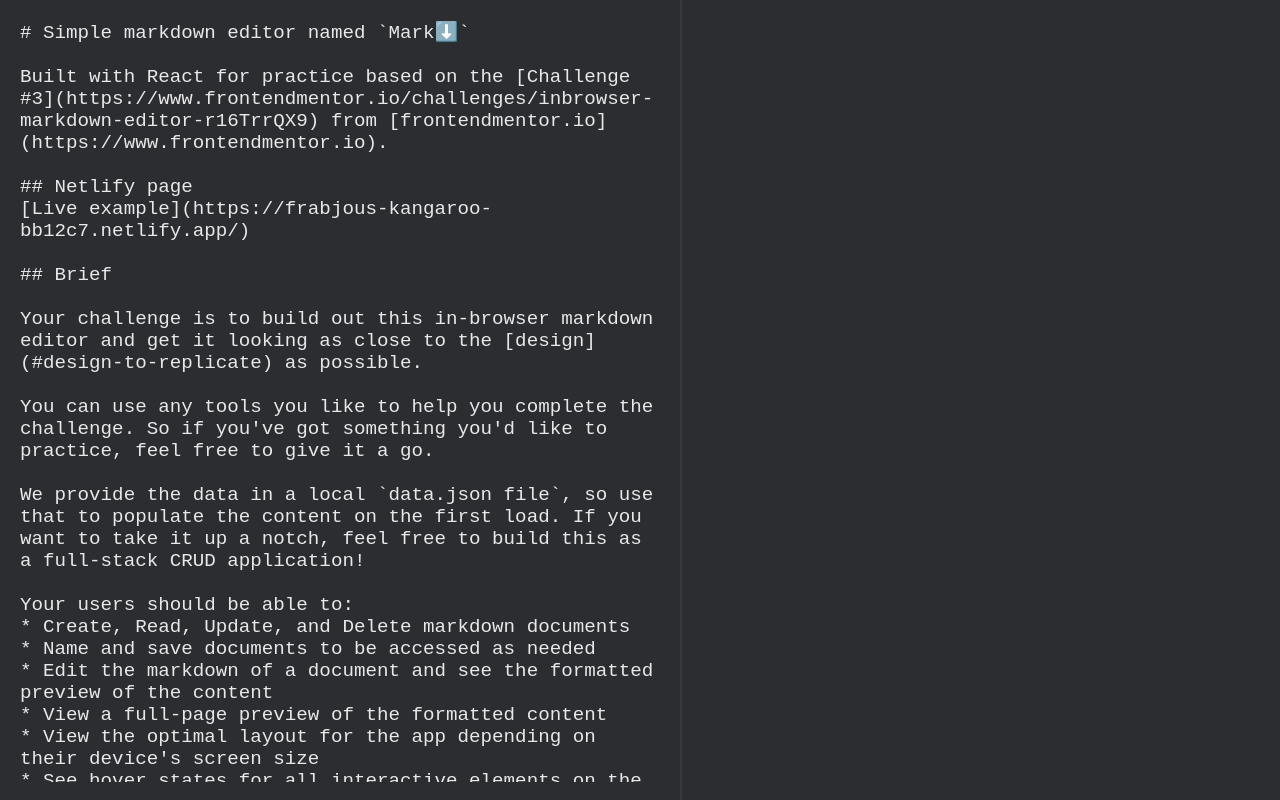
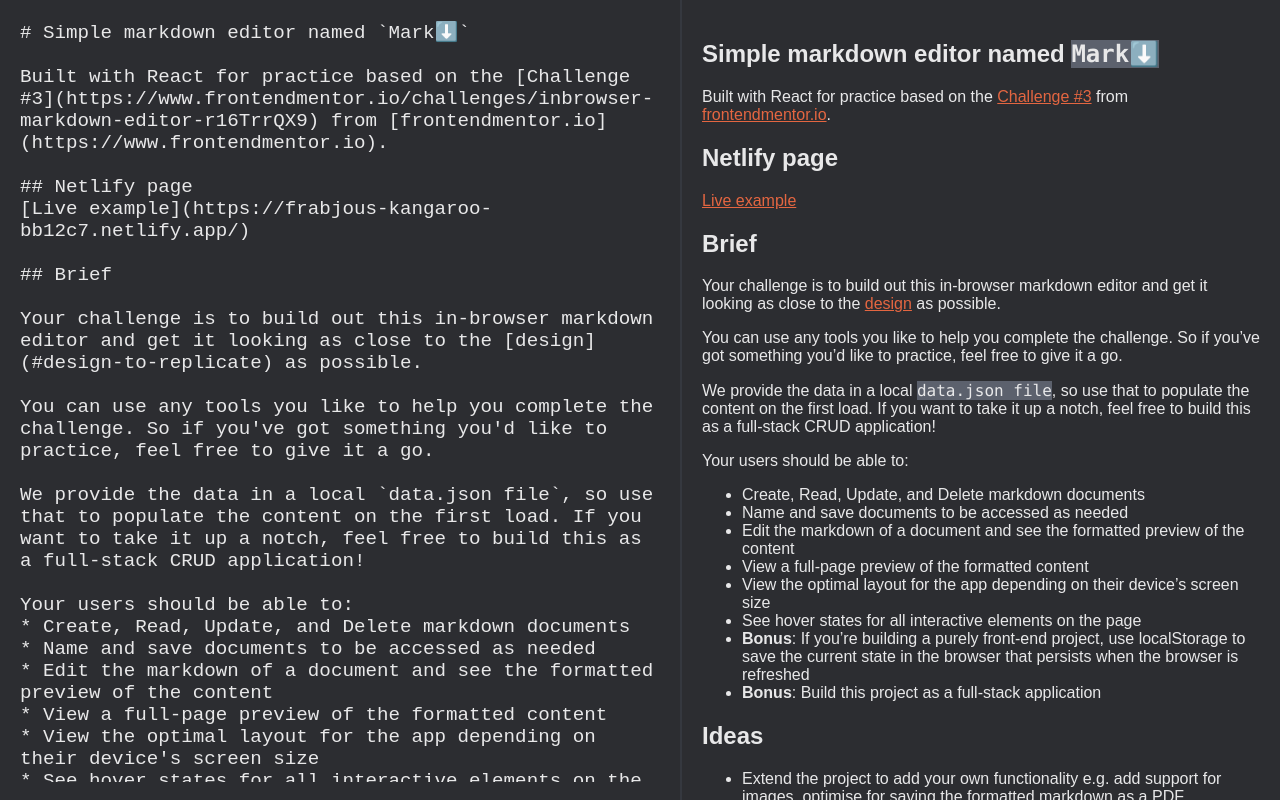
Before and after one commit to mihalcea-bogdan-daniel/markdow-editor, a React (Create React App) app: page / in a window 1280 px wide. Built offline with nearby package versions, Linux system fonts and the light colour scheme.

Commit message:
Added syncing

```diff
--- a/src/App.scss
+++ b/src/App.scss
@@ -4,7 +4,14 @@
 :root, body{
   background-color: colors.$main;
   color:colors.$text;
-  font-family: 'Courier New', Courier, monospace;
+  font-family: Montserrat, Arial, Helvetica, sans-serif;
   margin: 0;
   padding: 0;
 }
+
+code{
+  background-color: colors.$main-medium;
+}
+a{
+  color: colors.$accent;
+}
--- a/src/Pages/Editor.scss
+++ b/src/Pages/Editor.scss
@@ -40,5 +40,8 @@
 
     aside {
         flex-grow: 1;
+        padding: 20px;
+        overflow: auto;
+        height: 95vh;
     }
 }
--- a/src/Pages/Editor.tsx
+++ b/src/Pages/Editor.tsx
@@ -4,25 +4,21 @@ import defaultText from "./defaultText"
 import MarkdownIt from "markdown-it";
 import DOMPurify from "dompurify";
 
+
+
 const Editor = () => {
   const [inputValue, setInputValue] = React.useState(defaultText);
+  const Sanitize = (htmlString:string)=>{
+    const md = new MarkdownIt({html: true, linkify: true, typographer:true});
+    return DOMPurify.sanitize(md.render(htmlString))
+  }
   const handleInput = (e:React.ChangeEvent<HTMLTextAreaElement>)=>{
-    console.log(e.target.value);
-
-
+    setInputValue(e.target.value);
   }
-  React.useEffect(()=>{
-    setInputValue(defaultText);
-    const md = new MarkdownIt();
-    const safeHtml = DOMPurify.sanitize(md.render(defaultText))
-    console.log(safeHtml);
-  },[])
 
   React.useEffect(()=>{
     setInputValue(defaultText);
-
-
-  },[inputValue])
+  },[])
 
   return (
     <div className="editor-container">
@@ -31,7 +27,7 @@ const Editor = () => {
       </article>
       {/* Needs sanitizier for dangerous HTML elements display will use dompurify for the sake of exercise */}
       <div className="vertical-separator"></div>
-      <aside></aside>
+      <aside dangerouslySetInnerHTML={{__html:Sanitize(inputValue)}}></aside>
     </div>
   );
 };
--- a/src/styles/_colors.scss
+++ b/src/styles/_colors.scss
@@ -1,5 +1,6 @@
 $main: rgb(22, 22, 22);
 $main-secondary: rgba(44, 45, 49, 1);
 $header: rgba(53, 56, 63, 1);
+$main-medium: rgb(92, 97, 109);
 $text: rgb(232, 232, 233);
 $accent: rgba(228, 102, 65, 1);
```
